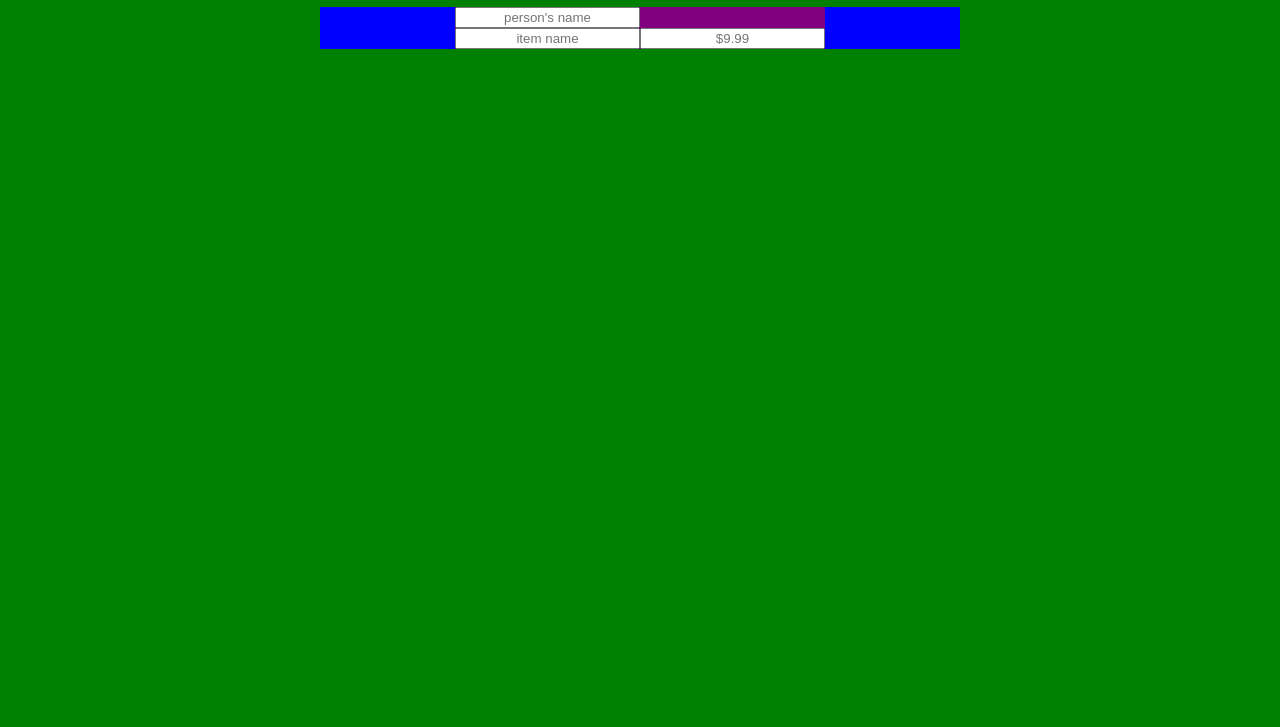
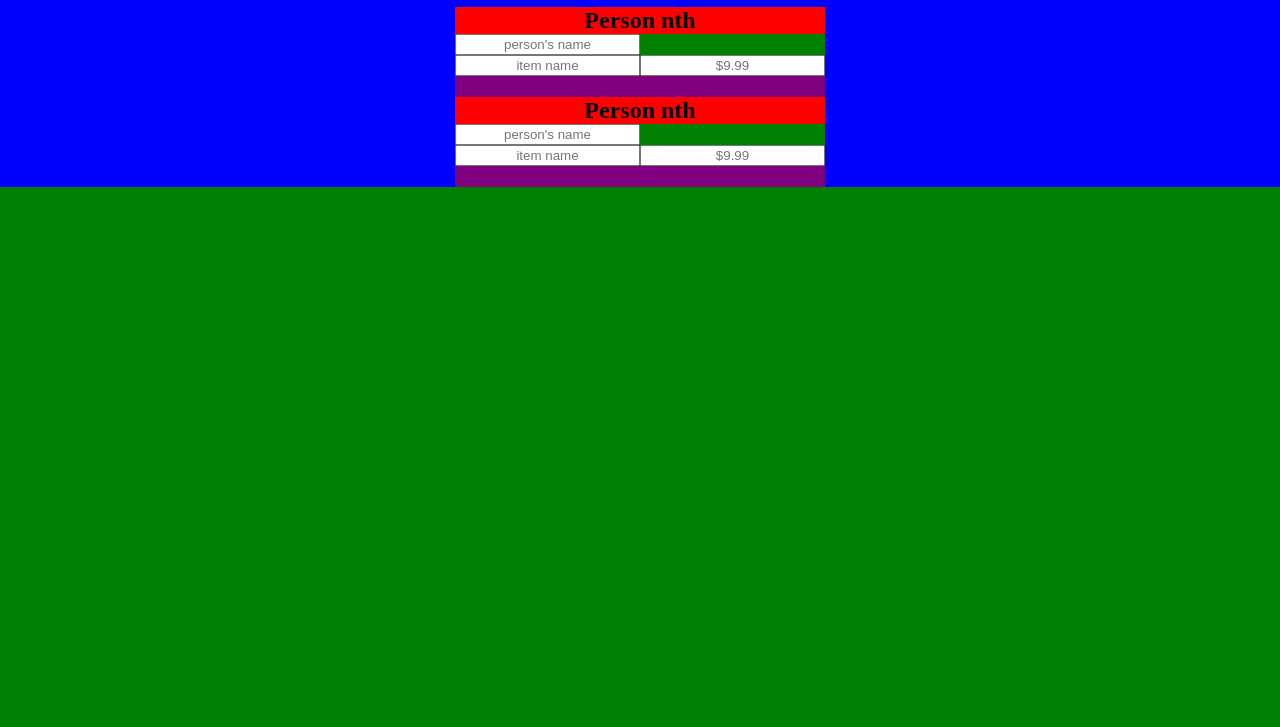
Before and after one commit to speng002/splitTheBill, a plain HTML site: page index.html in a window 1280 px wide. Shown: the part 73-800 px from the top of the page. Drawn offline with Linux system fonts and the light colour scheme.

Commit message:
Took out Tax rate calculator and worked on Divs + CSS

```diff
--- a/index.html
+++ b/index.html
@@ -7,17 +7,27 @@
     <title>Bill Splitting App</title>
 </head>
 <body>
-    <h1>Bill Splitting App</h1>
 <main>
+<h1>Bill Splitting App</h1>
 <div id="person1-container">
-    <div id="person1-namecontainer">
-        <input id="person1-name" placeholder="person's name"></input>
+    <div class="person-namecontainer">
+        <h2>Person nth</h2>
+        <input class="person-name" id="person1-name" placeholder="person's name"></input>
+
+        <div id="person1-itemprice-container">
+            <input id="person1-item-name1" placeholder="item name"></input><input id="person1-item-price1" placeholder="$9.99"></input>
+        </div>
     </div>
-    <div id="person1-itemprice-container">
-        <input id="person1-item-name1" placeholder="item name"></input><input id="person1-item-price1" placeholder="$9.99"></input>
+    <div class="person-namecontainer">
+        <h2>Person nth</h2>
+        <!-- I dont know how I can auto generate this person-namecontainer and keep fixing the id(ex. person1, person2) -->
+        <input class="person-name" id="person2-name" placeholder="person's name"></input>
+        <div id="person1-itemprice-container">
+            <input id="person1-item-name1" placeholder="item name"></input><input id="person1-item-price1" placeholder="$9.99"></input>
+        </div>
     </div>
 </div>
-
+<!-- maybe have this on a 2nd page? -->
 <!-- Why is it going to the side -->
 <!-- <div id="person2-container">
     <div id="person2-namecontainer">
--- a/styles.css
+++ b/styles.css
@@ -6,6 +6,21 @@
 
 h1{
     text-align: center;
+    background-color: brown;
+}
+
+/* this works */
+h2{
+    text-align: center;
+    background-color: red;
+    margin: 0;
+}
+
+/* why is it not matching the other div container */
+h3{
+    text-align: center;
+    margin: 0;
+    height: 100%;
 }
 
 /* this is not working. I want the item to be at the center of the page. */
@@ -15,19 +30,18 @@ body{
 }
 /* This centers but not vertically */
 main{
-    display: flex;
-    justify-content: center;
-    align-items: center;
-    background-color: blue;
-    height: 50%;
-    width: 50%;
-    margin: auto;
+        display: flex;
+        flex-direction: column;
+        justify-content: center;
+        align-items: center;
+        background-color: blue;
+    /* Why is there still some blue with min-width */
 
 
     /* display: flex;
     justify-content: center;
     align-items: center;
-    background-color: blue; */
+    background-color: blue;
 
 }
 
@@ -36,9 +50,21 @@ main{
    /* margin: auto; */
 }
 
+.person-namecontainer{
+    background-color: green;
+    margin-bottom: 21px;
+}
+
+/* Maybe need last child */
+
 /* this works */
 #person1-container{
     background-color: purple;
+    min-width: 354px;
+    /* Don't need padding */
+    /* padding: 21px; */
+    /* this works */
+    /* width: 50%; */
 }
 
 #person1-itemprice-container{
@@ -46,9 +72,10 @@ main{
 }
 
 /* this works as well */
-#person1-name{
+.person-name{
     /* background-color: blue; */
 }
+
 
 /* center text for all inputs */
 input{
```
